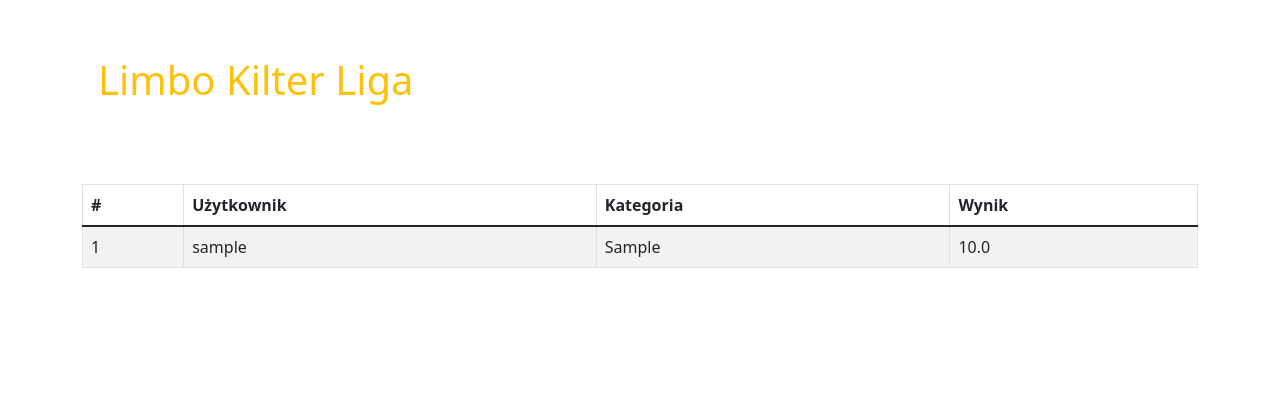
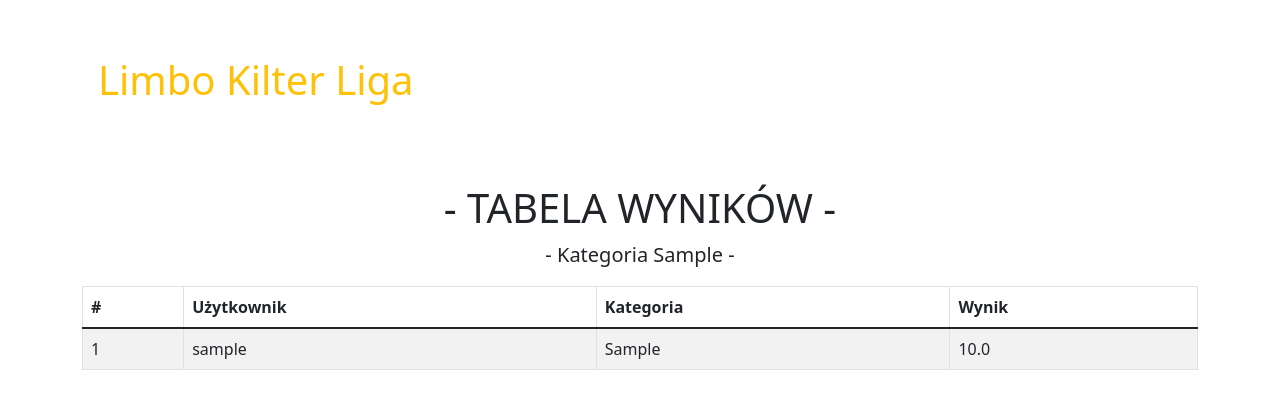
Before and after one commit to mattblas/climbing_league, a Django app: page / in a window 1280 px wide. Shown: the part 56-465 px from the top of the page. Run offline with Django 3.2, Linux system fonts and the light colour scheme; a user stored in the database is signed in; tables that the repository leaves empty hold one stand-in row (values such as "Sample post"); some libraries are stand-ins or nearby versions.

Commit message:
update HOME

```diff
--- a/climbing_ligue/templates/home.html
+++ b/climbing_ligue/templates/home.html
@@ -9,6 +9,13 @@
 
 <!--SEKCJA DLA ZALOGOWANYCH-->
 {% if request.user.is_authenticated %}
+    <h1 class="display-6" align="center">- TABELA WYNIKÓW - </h1>
+
+    <figure>
+        <blockquote class="blockquote" align="center">
+            <p>- Kategoria {{ usergroup_value }} - </p>
+        </blockquote>
+    <figure>
     <table table class="table table-striped table-hover table-bordered">
 
             <thead>
--- a/climbing_ligue/views.py
+++ b/climbing_ligue/views.py
@@ -305,7 +305,7 @@ def home(request):
                 i = current_points
             points_dict[user] = i
         sorted_points = sorted(points_dict.items(), key=operator.itemgetter(1), reverse=True)
-
+# KATEGORIA OPEN --- TO DO --- TO DO --- TO DO --- TO DO --- TO DO --- TO DO --- TO DO --- TO DO --- TO DO --- TO DO ---
         return render(request, 'home.html', {
             'username': username,
             'current_edition_value': current_edition_value,
```
